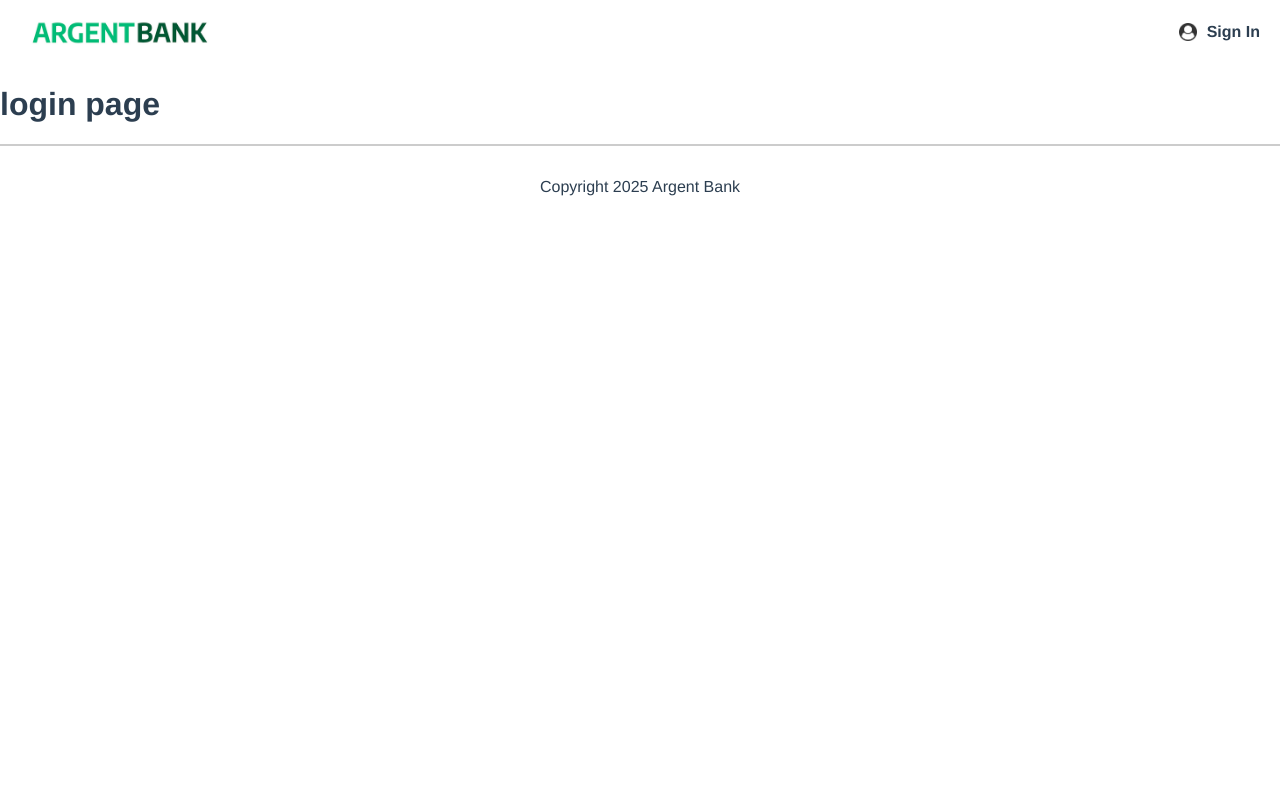
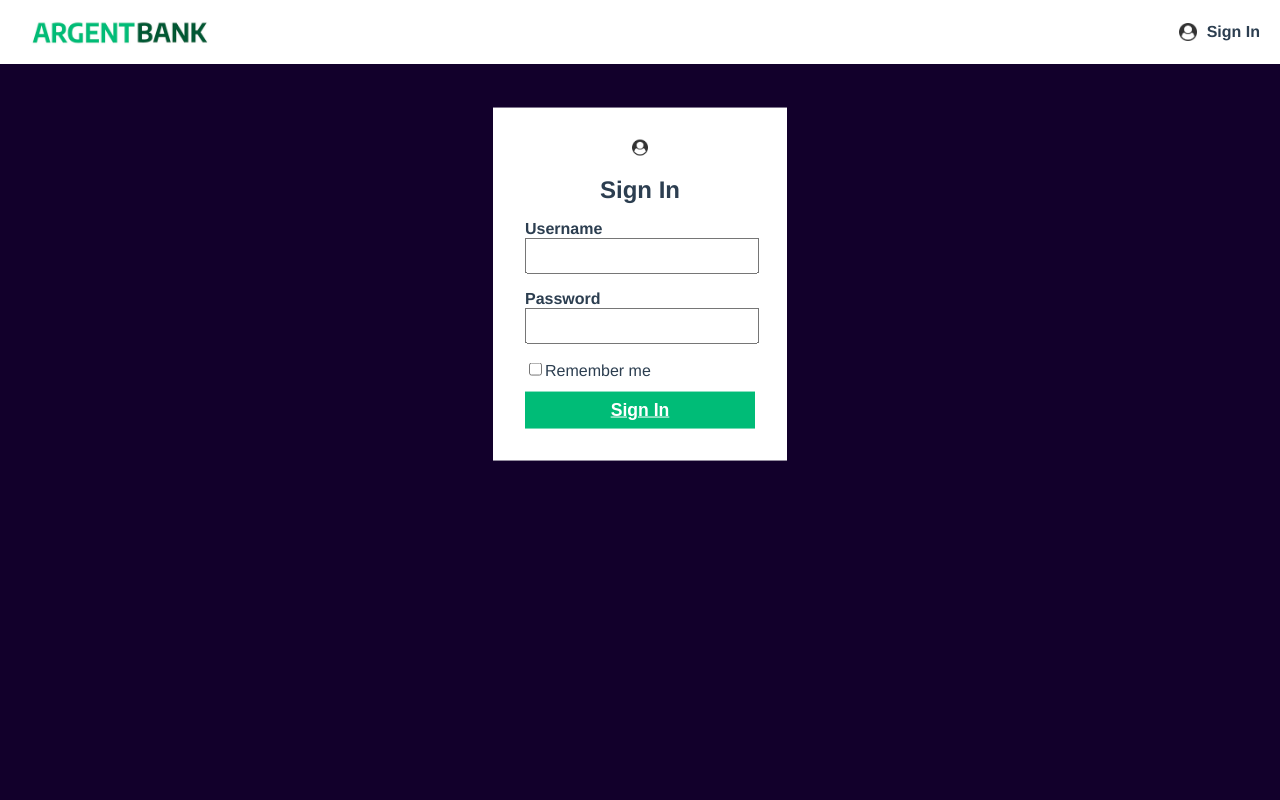
Before and after one commit to uu-0/argentbank, a React (Vite) app: page /signIn in a window 1280 px wide. Shown: the top 800 px of the page. Built offline with nearby package versions, Linux system fonts and the light colour scheme.

Commit message:
création page connexion

```diff
--- a/src/main.jsx
+++ b/src/main.jsx
@@ -23,6 +23,9 @@ const GlobalStyle = createGlobalStyle`
 
 body {
   margin: 0;
+  display: flex;
+  flex-direction: column;
+  min-height: 100vh;
 }
 
 
--- a/src/pages/SignIn.jsx
+++ b/src/pages/SignIn.jsx
@@ -1,7 +1,92 @@
-import React from 'react';
+import React from 'react'
+
+import styled from 'styled-components'
+import { colors } from '../style/colors'
+
+import Icon from '/icon-user.png'
+
+const Container = styled.div`
+  background-color: ${colors.bgDark};
+  height: 1100px;
+  position: relative;
+`
+
+const SignInBloc = styled.div`
+  top: 220px;
+  left: 50%;
+  transform: translate(-50%, -50%);
+  background-color: white;
+  width: 230px;
+  padding: 32px;
+  position: absolute;
+`
+
+const Image = styled.img`
+  display: block;
+  margin: 0 auto;
+  width: 16px;
+`
+
+const Title = styled.h1`
+    font-size: 1.5em;
+    margin-block-start: 0.83em;
+    margin-block-end: 0.83em;
+    text-align: center;
+    font-weight: bold;
+    margin-bottom: 1rem;
+`
+
+const Label = styled.label`
+  font-size: 16px;
+  &.bold {
+    font-weight: bold;
+  }
+`
+
+const Input = styled.input`
+  padding: 5px;
+  font-size: 1.2rem;
+  margin-bottom: 1rem;
+  &.text {
+    width: 220px;
+  }
+`
+
+const Button = styled.button`
+  background-color: ${colors.blue};
+  border: none;
+  padding: 8px;
+  width: 100%;
+  color: white;
+  font-weight: bold;
+  font-size: 1.1em;
+  text-decoration: underline;
+  cursor: pointer;
+
+`
 
 export default function SignIn() {
   return (
-    <h1>login page</h1>
+    <Container>
+      <SignInBloc>
+        <Image src={Icon} alt='Icon User'/>
+        <Title>Sign In</Title>
+        <form >
+            <Label className='bold'>
+              Username
+              <Input type="text" id="username" className='text'/>
+            </Label><br/>
+            <Label className='bold'>
+              Password
+              <Input type="password" id="password" className='text'/>
+            </Label>
+          <Label>
+            <Input type="checkbox" id="remember-me"/>
+            Remember me
+          </Label>
+          <Button type='submit'>Sign In</Button>
+        </form>
+      </SignInBloc>
+    </Container>
   )
 }
--- a/src/style/colors.js
+++ b/src/style/colors.js
@@ -1,4 +1,6 @@
 export const colors = {
     gray: '#2c3e50',
     black: '#222222',
+    bgDark: '#12002b',
+    blue: '#00bc77',
 }
```
Also changed, not shown: 1 other file (tests, documents, lock files or other folders).
